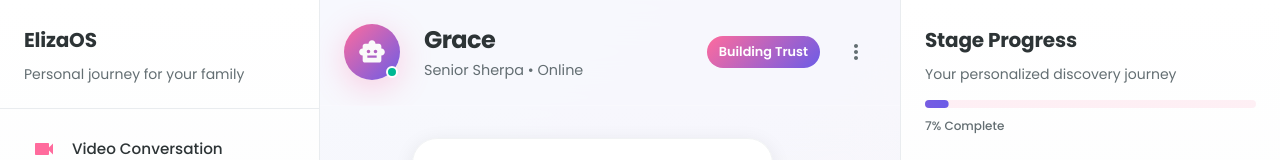
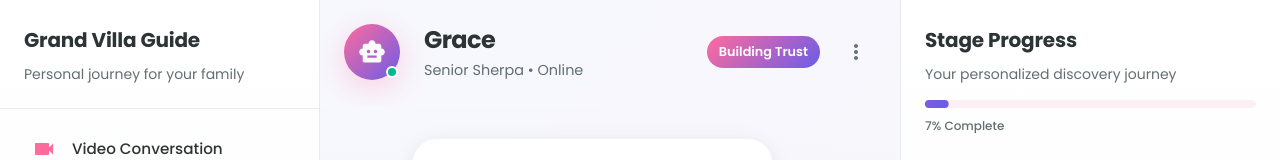
Before and after one commit to maxdevfranklin/eliza-frontend, a React (Create React App) app: page / in a window 1280 px wide. Shown: the top 160 px of the page. Built offline with nearby package versions, Linux system fonts and the light colour scheme.

Commit message:
💄 Update dashboard title

```diff
--- a/src/App.tsx
+++ b/src/App.tsx
@@ -780,7 +780,7 @@ function App() {
       {/* Sidebar Header */}
       <Box sx={{ p: 3, borderBottom: '1px solid #e9ecef' }}>
         <Typography variant="h6" sx={{ fontWeight: 700, color: '#2d3436', mb: 1 }}>
-          ElizaOS
+          Grand Villa Guide
         </Typography>
         <Typography variant="body2" sx={{ color: '#636e72' }}>
           Personal journey for your family
```
